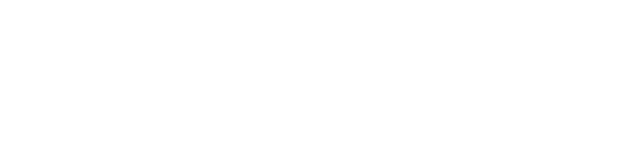
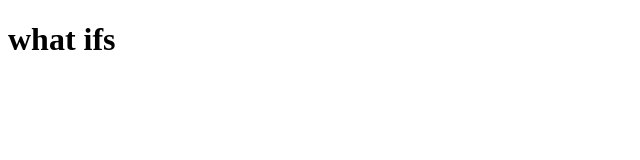
Before and after one commit to AhmedKamal75/git-one, a plain HTML site: page index.html in a window 1280 px wide. Shown: the whole page, without its empty margins (0-640 px from the left). Drawn offline with Linux system fonts and the light colour scheme.

Commit message:
added h1

```diff
--- a/index.html
+++ b/index.html
@@ -5,6 +5,6 @@
     <title>jkasdhfa</title>
   </head>
   <body>
-
+      <h1>what ifs</h1>
   </body>
 </html>
```
